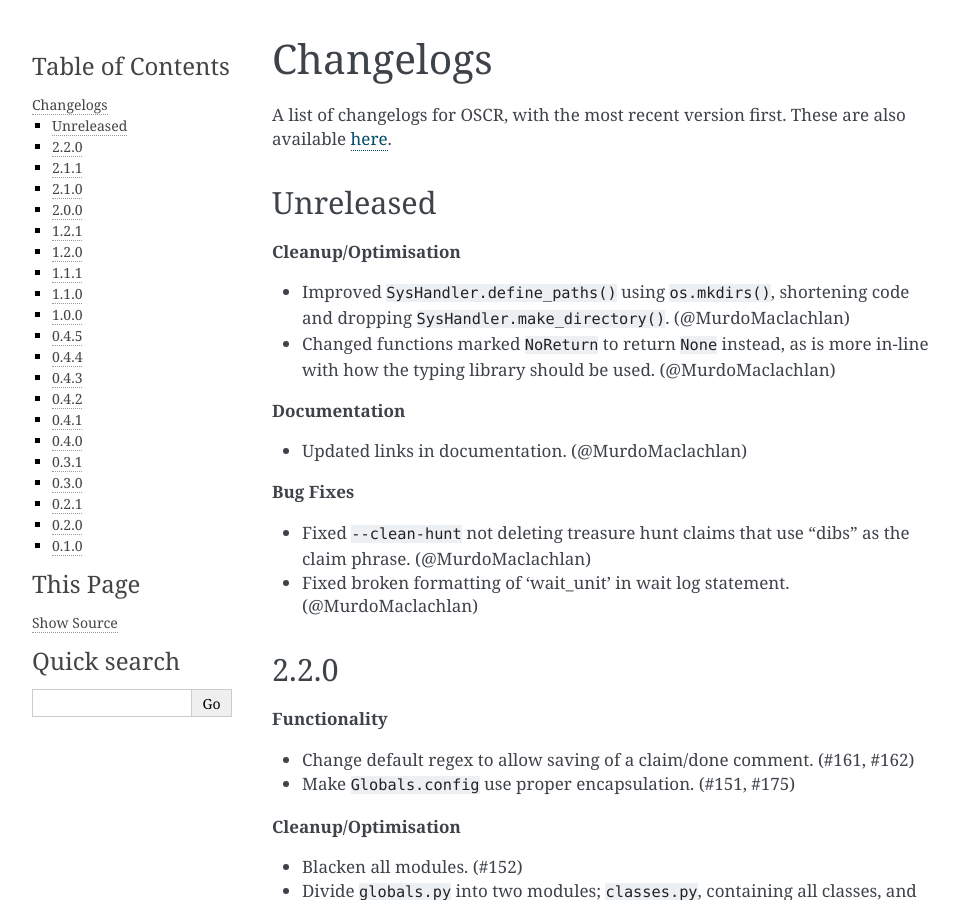
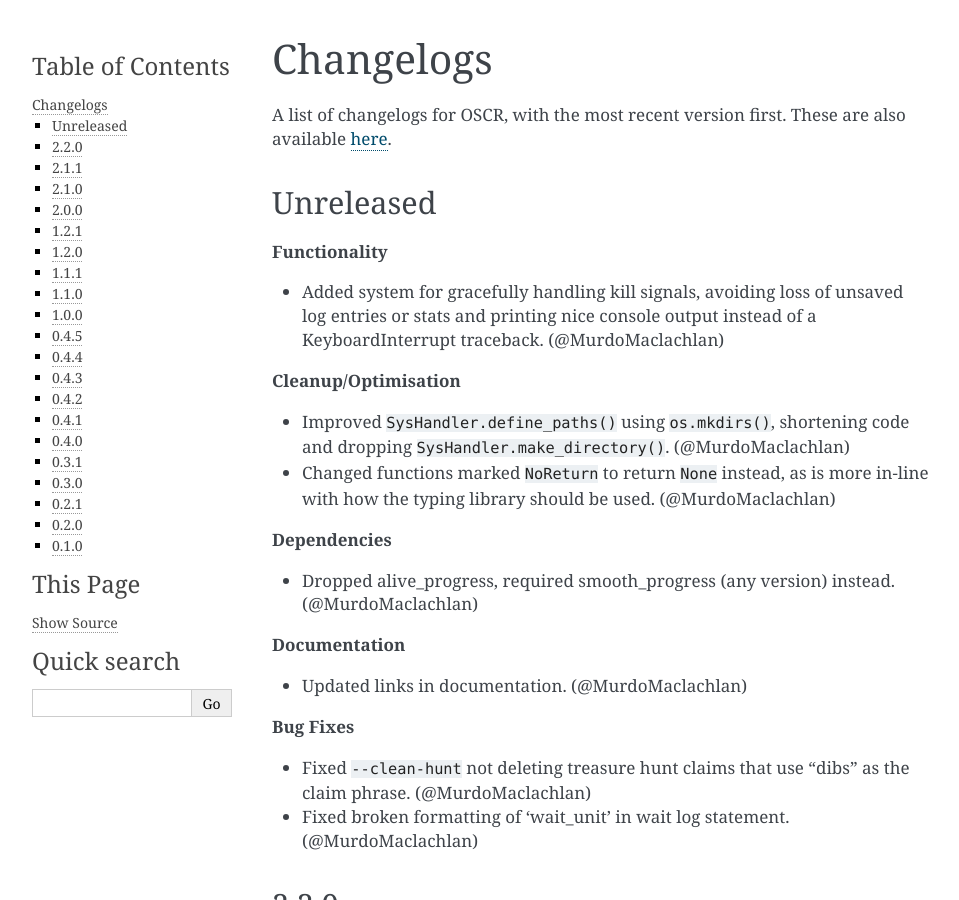
Before and after one commit to MurdoMaclachlan/oscr, a Sphinx documentation site: the page built from docs/source/changelogs.rst, in a window 1280 px wide and 900 px high. Shown: the whole window, without its empty margins (148-1107 px from the left). Built offline with Sphinx 7.4.7, drawn with Linux system fonts in a browser that asks for light colours.

Commit message:
Update changelog
Signed-off-by: Murdo B. Maclachlan <murdomaclachlan@noreply.codeberg.org>

```diff
--- a/docs/source/changelogs.rst
+++ b/docs/source/changelogs.rst
@@ -6,10 +6,18 @@ A list of changelogs for OSCR, with the most recent version first. These are als
 Unreleased
 ----------
 
+**Functionality**
+
+- Added system for gracefully handling kill signals, avoiding loss of unsaved log entries or stats and printing nice console output instead of a KeyboardInterrupt traceback. (@MurdoMaclachlan)
+
 **Cleanup/Optimisation**
 
 - Improved ``SysHandler.define_paths()`` using ``os.mkdirs()``, shortening code and dropping ``SysHandler.make_directory()``. (@MurdoMaclachlan)
 - Changed functions marked ``NoReturn`` to return ``None`` instead, as is more in-line with how the typing library should be used. (@MurdoMaclachlan)
+
+**Dependencies**
+
+- Dropped alive_progress, required smooth_progress (any version) instead. (@MurdoMaclachlan)
 
 **Documentation**
 
```
